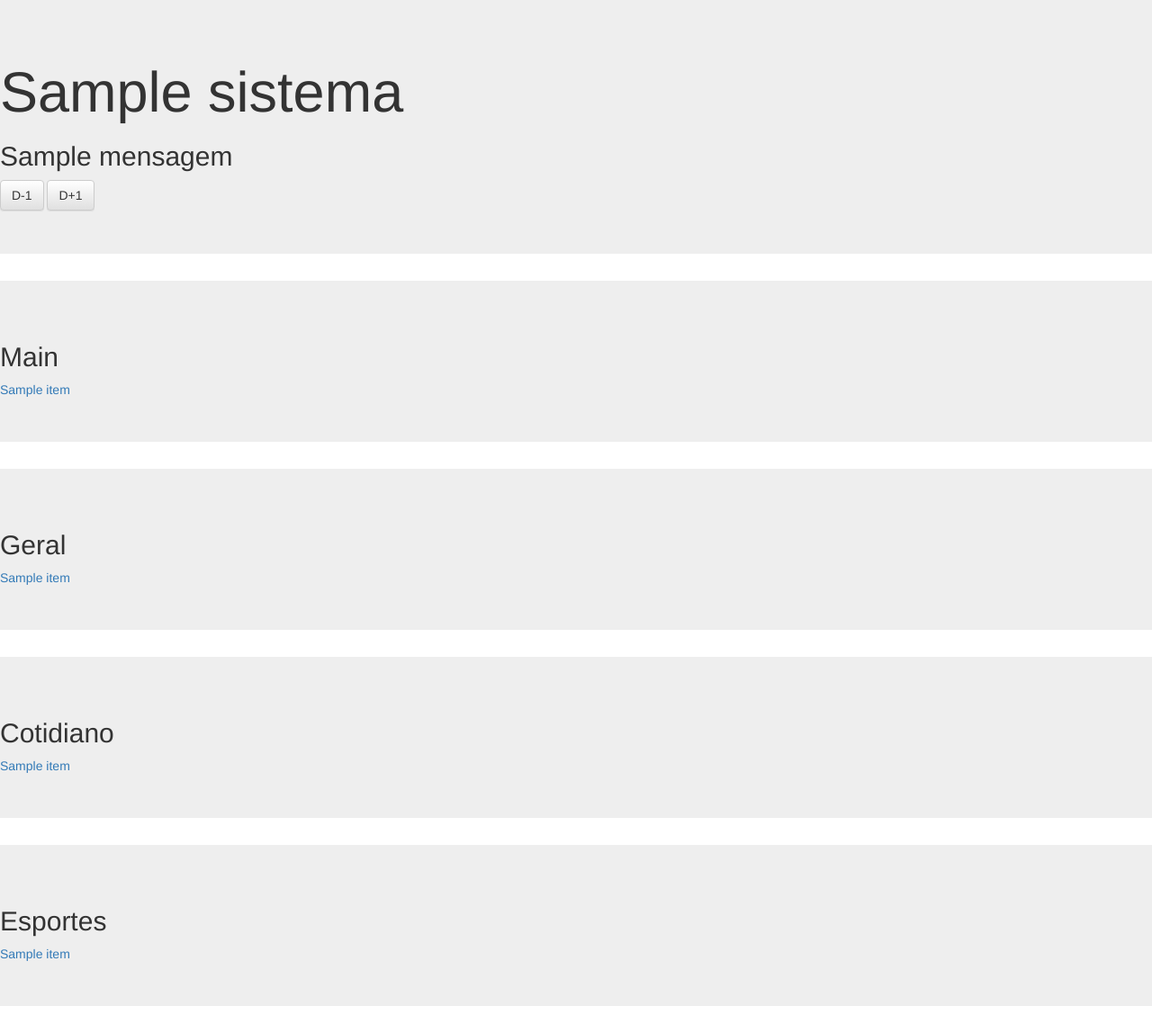
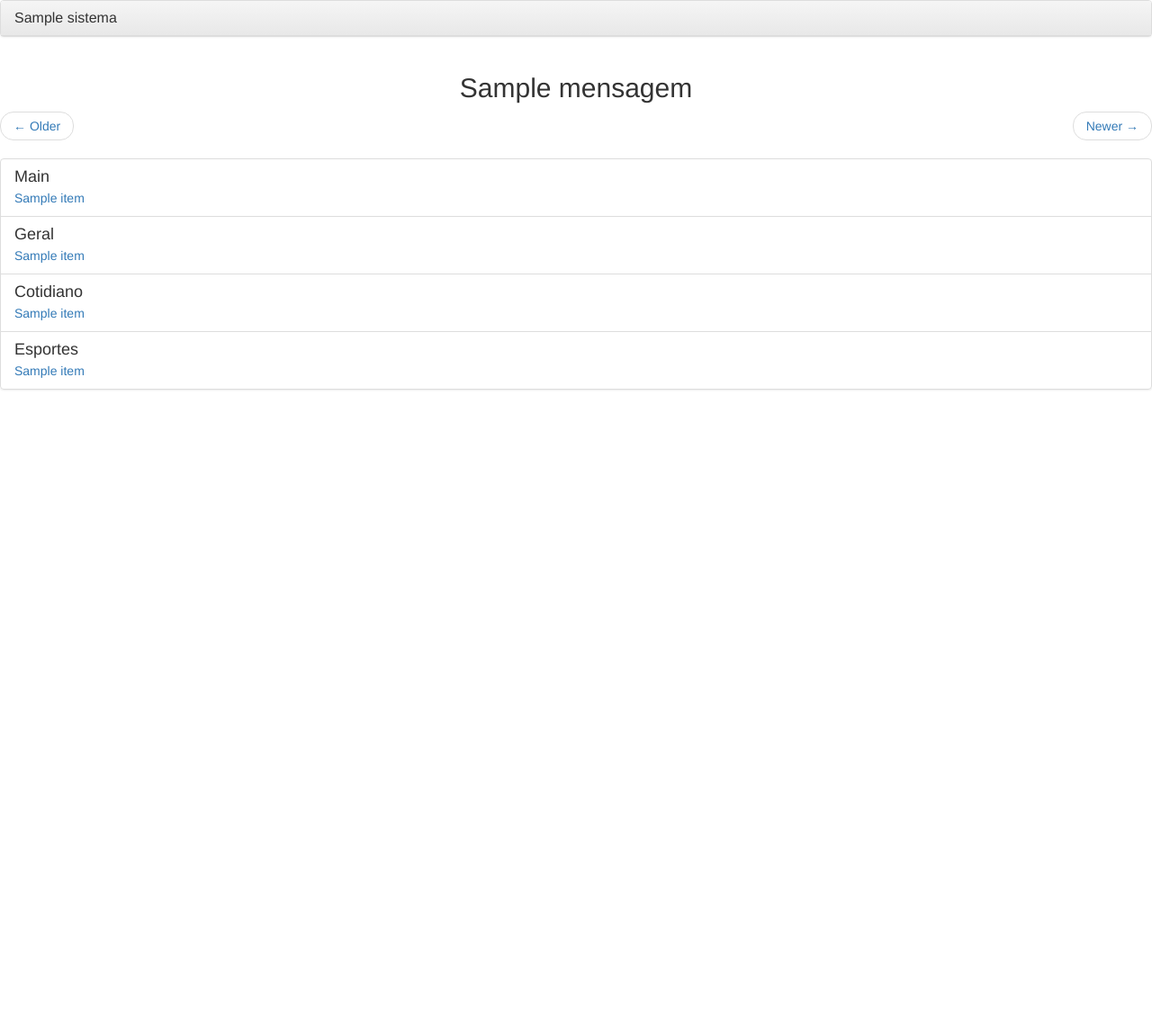
Before and after one commit to tiapas/pythonanywhere, a Django app: template appAnywhere/templates/index.html in a window 1280 px wide. Shown: the whole page at 90% size. After the commit the page ends 434 px from the top, so only its background shows below. Run offline with Django 3.2, Linux system fonts and the light colour scheme; the template is opened without the code that fills it: most values are stand-ins (such as "Sample title", 1, 10 or a date in 2020); some libraries are stand-ins or nearby versions.

Commit message:
Layout html

```diff
--- a/appAnywhere/templates/index.html
+++ b/appAnywhere/templates/index.html
@@ -11,7 +11,7 @@
     <meta name="description" content="ATMapp">
     <meta name="author" content="Adriano Tiapas Moscheti">
 
-    <title>ATM was here</title>
+    <title>{{ sistema }}</title>
 
     <link rel="stylesheet" href="//maxcdn.bootstrapcdn.com/bootstrap/3.2.0/css/bootstrap.min.css">
     <link rel="stylesheet" href="//maxcdn.bootstrapcdn.com/bootstrap/3.2.0/css/bootstrap-theme.min.css">
@@ -20,35 +20,53 @@
 <body>
     <script src="//maxcdn.bootstrapcdn.com/bootstrap/3.2.0/js/bootstrap.min.js"></script>
 
-    <div class="jumbotron">
-        <h1>{{ sistema }}</h1>
-        <h2>{{ mensagem }}</h2>
-        <a href="?data={{ archive_before }}" class="btn btn-default" role="button" id="before">D-1</a>
-        <a href="?data={{ archive_after }}" class="btn btn-default" role="button" id="after">D+1</a>
+    <div class="panel panel-default">
+        <div class="panel-heading">
+            <h2 class="panel-title">{{ sistema }}</h2>
+        </div>
     </div>
 
-    <div class="jumbotron">
-        <h2>Main</h2>
+    <nav aria-label="...">
+        <ul class="pager">
+            <h2>{{ mensagem }}</h2>
+            <li class="previous"><a href="?data={{ archive_before }}"><span aria-hidden="true">&larr;</span> Older</a></li>
+            <li class="next"><a href="?data={{ archive_after }}">Newer <span aria-hidden="true">&rarr;</span></a></li>
+        </ul>
+    </nav>
+
+    <div class="list-group">
+        <div class="list-group-item">
+            <h4 class="list-group-item-heading">Main</h4>
+            <p class="list-group-item-text">
                 {% for item in main %}
                 <a href="{{ item.href }}">{{ item.title }}</a><br> {% endfor %}
+
+            </p>
         </div>
-
-    <div class="jumbotron">
-        <h2>Geral</h2>
+        <div class="list-group-item">
+            <h4 class="list-group-item-heading">Geral</h4>
+            <p class="list-group-item-text">
                 {% for item in geral %}
                 <a href="{{ item.href }}">{{ item.title }}</a><br> {% endfor %}
+
+            </p>
         </div>
-
-    <div class="jumbotron">
-        <h2>Cotidiano</h2>
+        <div class="list-group-item">
+            <h4 class="list-group-item-heading">Cotidiano</h4>
+            <p class="list-group-item-text">
                 {% for item in cotidiano %}
                 <a href="{{ item.href }}">{{ item.title }}</a><br> {% endfor %}
+
+            </p>
         </div>
-
-    <div class="jumbotron">
-        <h2>Esportes</h2>
+        <div class="list-group-item">
+            <h4 class="list-group-item-heading">Esportes</h4>
+            <p class="list-group-item-text">
                 {% for item in esportes %}
                 <a href="{{ item.href }}">{{ item.title }}</a><br> {% endfor %}
+
+            </p>
+        </div>
     </div>
 
 </body>
```
Lines whose indentation alone changed are shown as unchanged.
